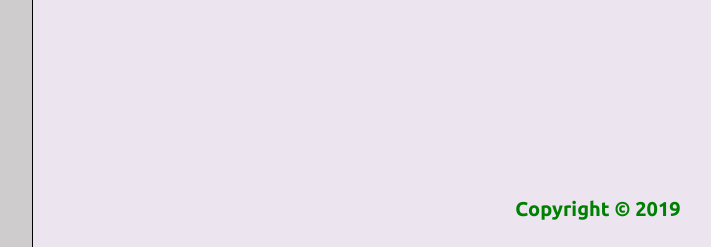
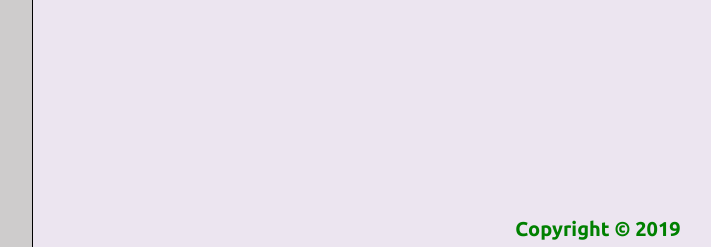
Before and after one commit to pavan-testpress/DjangoProject, a Django app: page /bookmarks/folders/ in a window 1280 px wide. Shown: the part 553-800 px from the top of the page, without its empty margins (117-828 px from the left). Run offline with Django 3.2, Linux system fonts and the light colour scheme; the visitor is signed in with stand-in values (Sample User, id 1); data that the repository does not hold is empty; some libraries are stand-ins or nearby versions.

Commit message:
Typo gird to grid

```diff
--- a/DjangoProject/bookmarks/static/bookmarks/main.css
+++ b/DjangoProject/bookmarks/static/bookmarks/main.css
@@ -89,7 +89,7 @@ aside>a:hover{
 }
 footer{
     grid-area:footer;
-    display: gird;
+    display: grid;
 }
 
 footer span{
```
